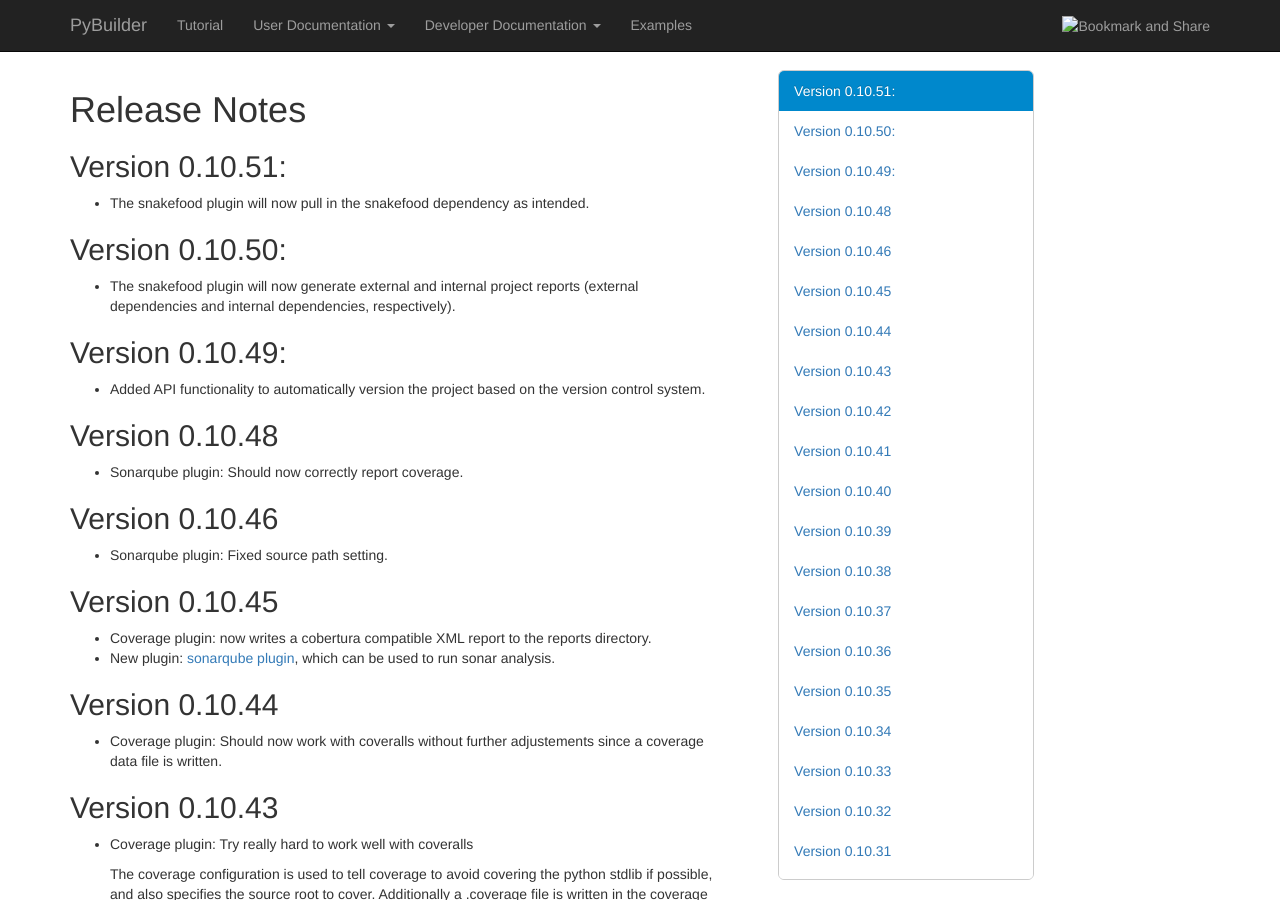
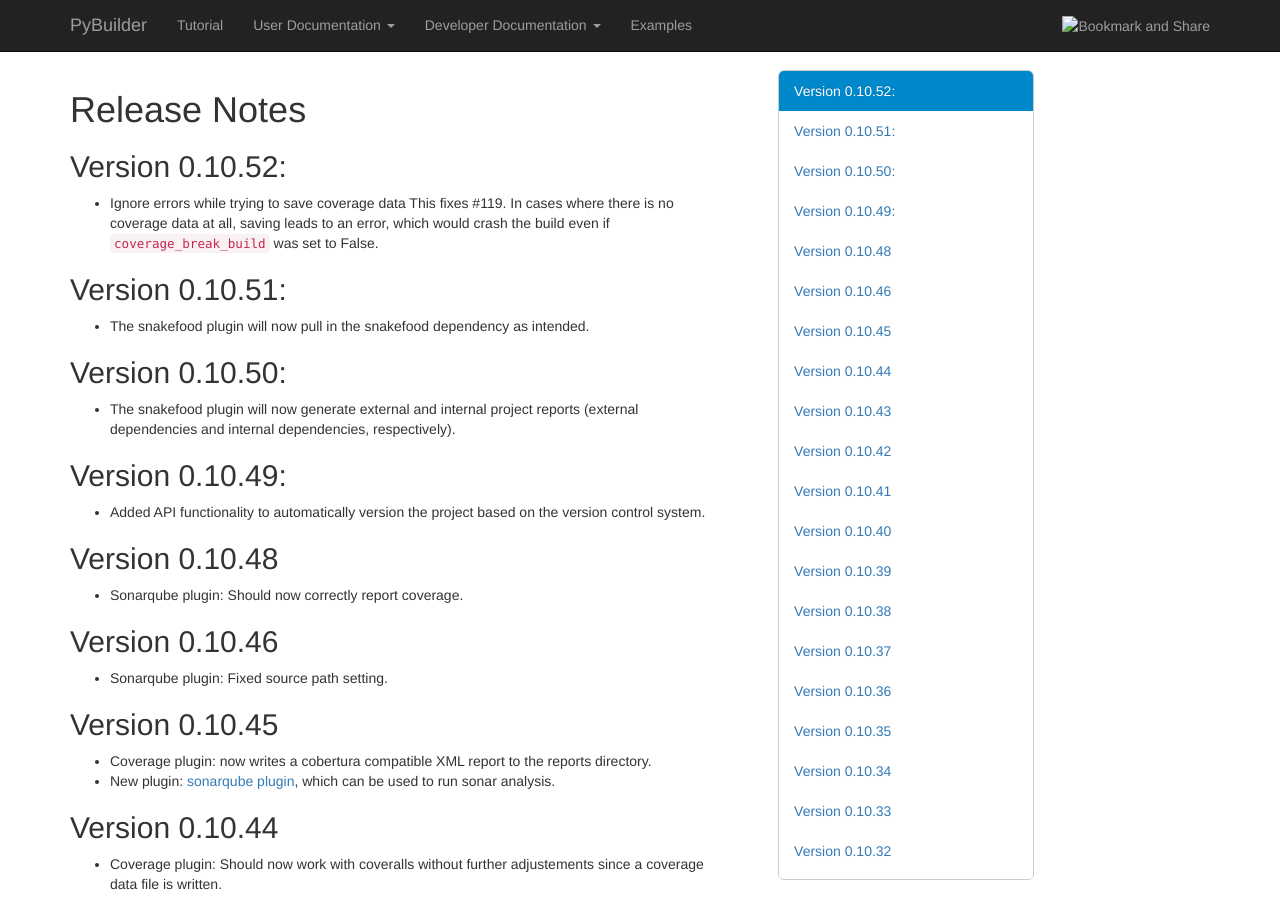
Before and after one commit to pybuilder/pybuilder.github.io, a Jekyll site: the page built from releasenotes/index.md, in a window 1280 px wide and 900 px high. Built offline with Jekyll 4.4.1, drawn with Linux system fonts in a browser that asks for light colours; nearby versions of some CDN libraries.

Commit message:
Update index.md

```diff
--- a/releasenotes/index.md
+++ b/releasenotes/index.md
@@ -4,6 +4,12 @@ title: pybuilder - an extensible, easy to use continuous build tool for Python
 ---
 
 # Release Notes
+
+## Version 0.10.52:
+* Ignore errors while trying to save coverage data
+  This fixes #119. In cases where there is no coverage data at all, saving
+  leads to an error, which would crash the build even if
+  `coverage_break_build` was set to False.
 
 ## Version 0.10.51:
 * The snakefood plugin will now pull in the snakefood dependency as intended.
```
